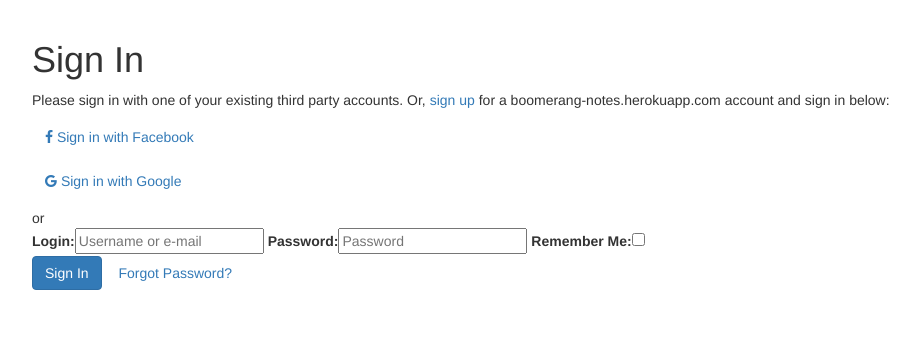
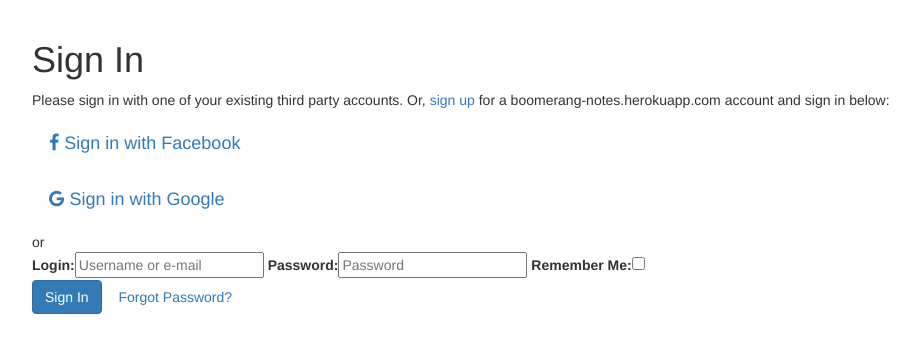
Before and after one commit to vsemionov/boomerang, a Django app: page /accounts/login/ in a window 1280 px wide. Shown: the part 51-404 px from the top of the page, without its empty margins (38-955 px from the left). Run offline with Django 3.2, Linux system fonts and the light colour scheme; data comes from the database, SQL or seed files in the repository; parts of the project's set-up code (start-up, migrations or seed data) failed here and were passed over; some libraries are stand-ins or nearby versions.

Commit message:
large social buttons

```diff
--- a/templates/socialaccount/snippets/provider_list.html
+++ b/templates/socialaccount/snippets/provider_list.html
@@ -2,14 +2,14 @@
 
 </ul>
 
-<a class="btn btn-social btn-facebook" href="{% provider_login_url 'facebook' process=process scope=scope auth_params=auth_params %}">
+<a class="btn btn-social btn-lg btn-facebook" href="{% provider_login_url 'facebook' process=process scope=scope auth_params=auth_params %}">
   <span class="fa fa-facebook"></span> Sign in with Facebook
 </a>
 
 <p/>
 <p/>
 
-<a class="btn btn-social btn-google" href="{% provider_login_url 'google' process=process scope=scope auth_params=auth_params %}">
+<a class="btn btn-social btn-lg btn-google" href="{% provider_login_url 'google' process=process scope=scope auth_params=auth_params %}">
   <span class="fa fa-google"></span> Sign in with Google
 </a>
 
```
